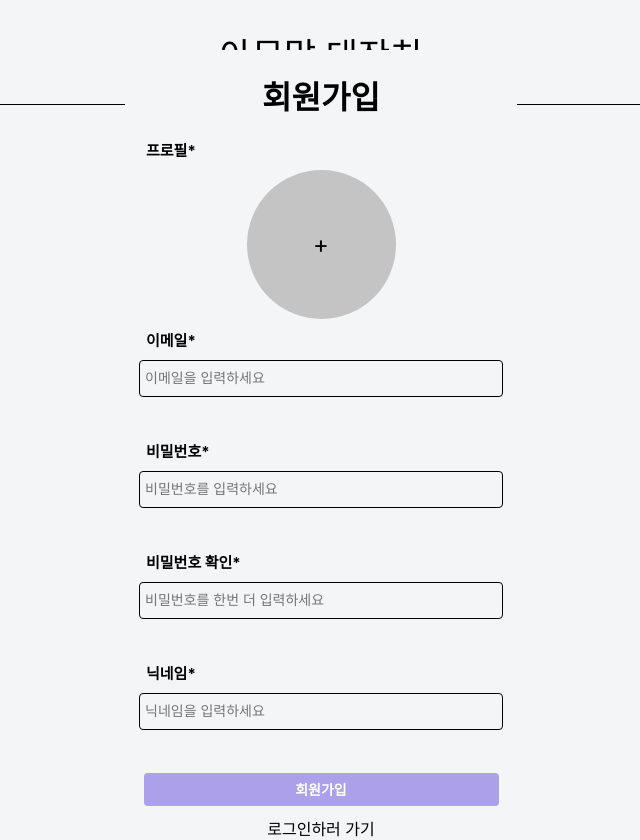
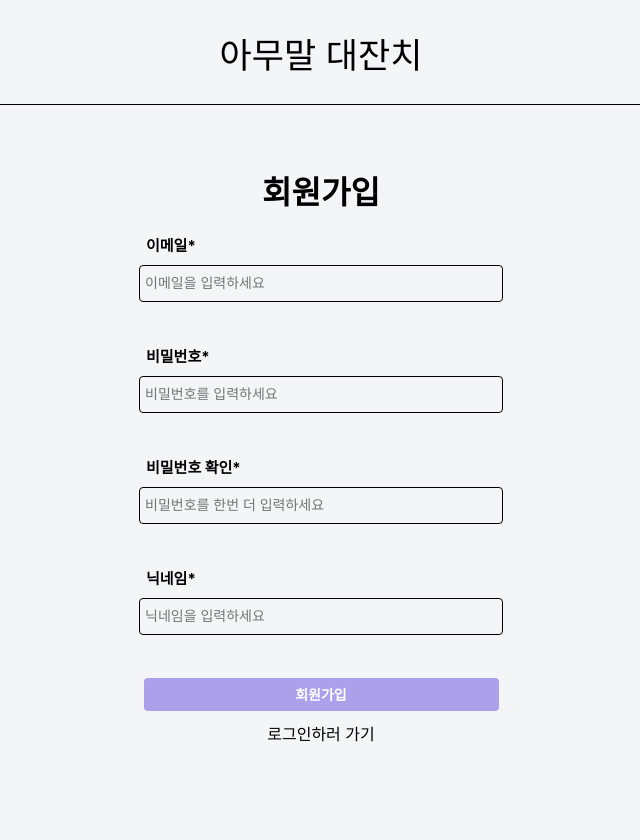
Before and after one commit to ss0ming/happy_community_front, a React (Create React App) app: page /members/signup in a window 1280 px wide. Shown: the whole page, without its empty margins (319-959 px from the left). After the commit the page ends 800 px from the top, so only its background shows below. Built offline with nearby package versions, Linux system fonts and the light colour scheme; a web font is replaced by a local one.

Commit message:
feat: 회원가입 기능 추가

```diff
--- a/src/components/member/SignupForm.jsx
+++ b/src/components/member/SignupForm.jsx
@@ -1,51 +1,22 @@
 import React, { useEffect, useState } from 'react';
-import { Link } from 'react-router-dom';
+import { Link, useNavigate } from 'react-router-dom';
 import styled from 'styled-components';
 import Input from '../common/Input';
 import Button from '../common/Button';
 import useInput from '../../hooks/useInput';
+import { message } from 'antd';
 
 const SignupWrapper = styled.div`
     text-align: center;
-`
-
-const ProfileWrapper = styled.div`
-    justify-content: center;
-    width: 392px;
-    display: flex;
-    align-items: center;
-    flex-direction: column;
-    margin-bottom: 10px;
-`
-
-const ProfileLabel = styled.p`
-    width: 355px;
-    display: flex;
-    text-align: left;
-    font-size: 15px;
-    font-weight: 700;
-    padding-left: 5px;
-    margin-bottom: 10px;
-`
-
-const ProfileImg = styled.div`
-    font-size: 24px;
-    border: 0;
-    width: 149px;
-    height: 149px;
-    justify-content: center;
-    display: flex;
-    align-items: center;
-    border-radius: 50%;
-    background-color: #C4C4C4;
-`
+`;
 
 const ButtonWrapper = styled.div`
     justify-content: center;
     display: flex;
     align-items: center;
     flex-direction: column;
-`
+    cursor: pointer;
+`;
 
 const LinkStyle = styled(Link)`
     text-decoration: none;
@@ -53,25 +24,48 @@ const LinkStyle = styled(Link)`
     font-weight: 400;
     color: #000000;
     margin-top: 10px;
-`
+`;
+
+function requestSignup(email, password, passwordConfirm, nickname) {
+    return fetch(`http://localhost:8080/api/user/sign-up`, {
+        method: 'POST',
+        headers: {
+            'Content-Type': 'application/json',
+        },
+        body: JSON.stringify({
+            email,
+            password,
+            passwordConfirm,
+            nickname,
+        }),
+    })
+    .then(response => response.json())
+    .then(result => {
+        console.log(result);
+        return result;
+    })
+    .catch(error => {
+        console.error('Error during signup:', error);
+        throw error;
+    });
+}
 
 function SignupForm() {
+    const navigate = useNavigate();
 
-    // 이메일 유효성 검사
     const validateEmail = (email) => {
         const idRegExp = /^[A-Za-z0-9_\.\-]+@[A-Za-z0-9\-]+\.[A-za-z0-9\-]+/;
         let helperText = '';
 
         if (!email) {
             helperText = '* 이메일을 입력해주세요';
-        } else if(!idRegExp.test(email)) {
+        } else if (!idRegExp.test(email)) {
             helperText = '* 올바른 이메일 주소 형식을 입력해주세요 (예: example@example.com)';
         }
 
         return helperText;
-    }
+    };
 
-    // 비밀번호 유효성 검사
     const validatePassword = (password) => {
         const pwRegExp = /^(?=.*[a-zA-Z])(?=.*[0-9])(?=.*[!@#$%^&*?_]).{8,20}$/;
         let helperText = '';
@@ -83,22 +77,20 @@ function SignupForm() {
         }
 
         return helperText;
-    }
+    };
 
-    // 비밀번호 확인 유효성 검사
     const validatePwCheck = (pwCheck, password) => {
         let helperText = '';
 
         if (!pwCheck) {
-            helperText = '* 비밀번호를 한번더 입력해주세요';
+            helperText = '* 비밀번호를 한번 더 입력해주세요';
         } else if (pwCheck !== password) {
             helperText = '* 비밀번호가 일치하지 않습니다';
         }
 
         return helperText;
-    }
+    };
 
-    // 닉네임 유효성 검사
     const validateNickname = (nickname) => {
         const nicknameRegExp = /[\s]/g;
         let helperText = '';
@@ -112,15 +104,13 @@ function SignupForm() {
         }
 
         return helperText;
-    }
+    };
 
-    // input - 이메일, 비밀번호
     const email = useInput('', validateEmail);
     const password = useInput('', validatePassword);
-    const pwCheck = useInput('',  validatePwCheck, password.value);
+    const pwCheck = useInput('', validatePwCheck, password.value);
     const nickname = useInput('', validateNickname);
 
-    // 버튼 상태
     const [isButtonDisabled, setIsButtonDisabled] = useState(true);
 
     useEffect(() => {
@@ -130,16 +120,21 @@ function SignupForm() {
     }, [email.value, email.helperText, password.value, password.helperText, pwCheck.value, pwCheck.helperText, nickname.value, nickname.helperText]);
 
     const handleSignup = async (event) => {
-        // TODO: 회원가입 처리 로직
-    }
+        event.preventDefault();
+        try {
+            const result = await requestSignup(email.value, password.value, pwCheck.value, nickname.value);
+            console.log('Signup successful:', result);
+            message.success('회원가입 성공')
+            navigate('/members/login');
+        } catch (error) {
+            console.error('Signup failed:', error);
+        }
+    };
 
     return (
         <SignupWrapper>
+            {/* {contextHolder} */}
             <h1>회원가입</h1>
-            <ProfileWrapper>
-                <ProfileLabel>프로필*</ProfileLabel>
-                <ProfileImg>+</ProfileImg>
-            </ProfileWrapper>
             <Input
                 name='member-email'
                 label='이메일*'
@@ -185,7 +180,7 @@ function SignupForm() {
                 <LinkStyle to="/member/login">로그인하러 가기</LinkStyle>
             </ButtonWrapper>
         </SignupWrapper>
-    )
+    );
 }
 
 export default SignupForm;
```
